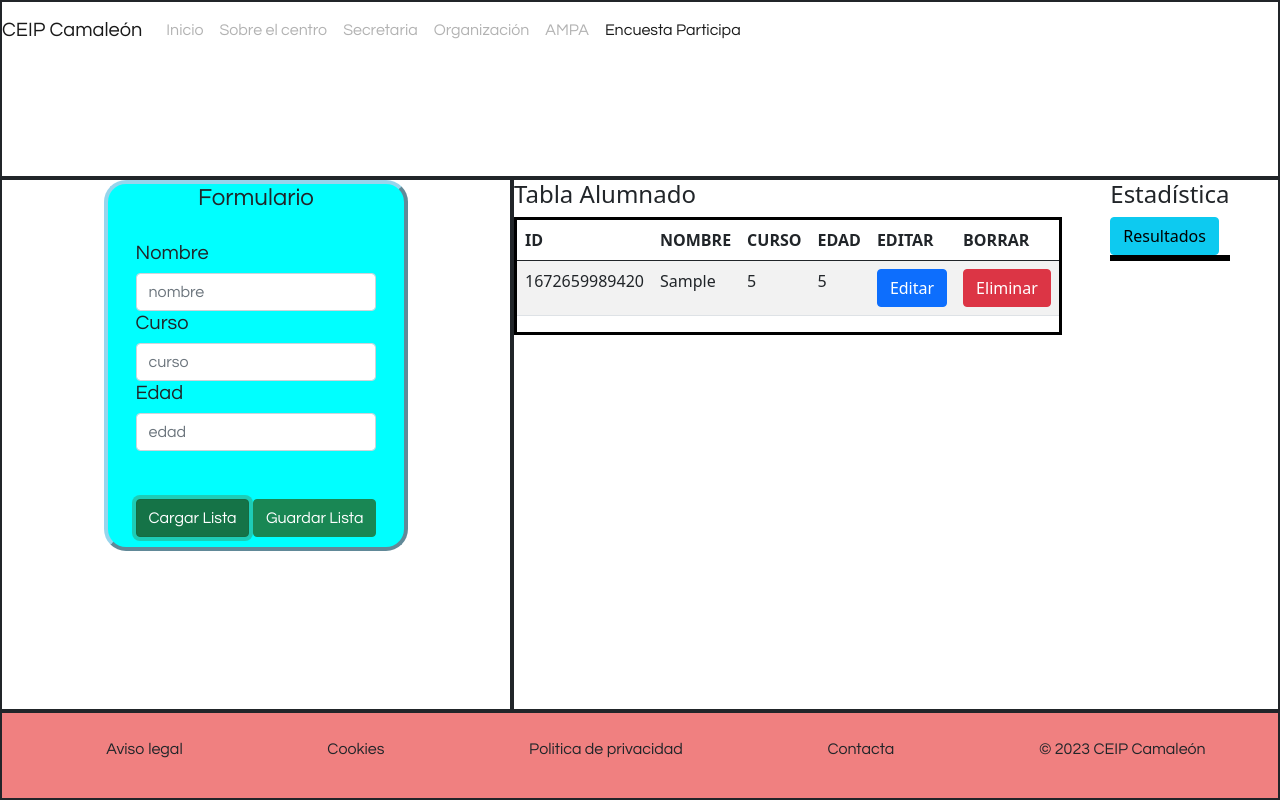
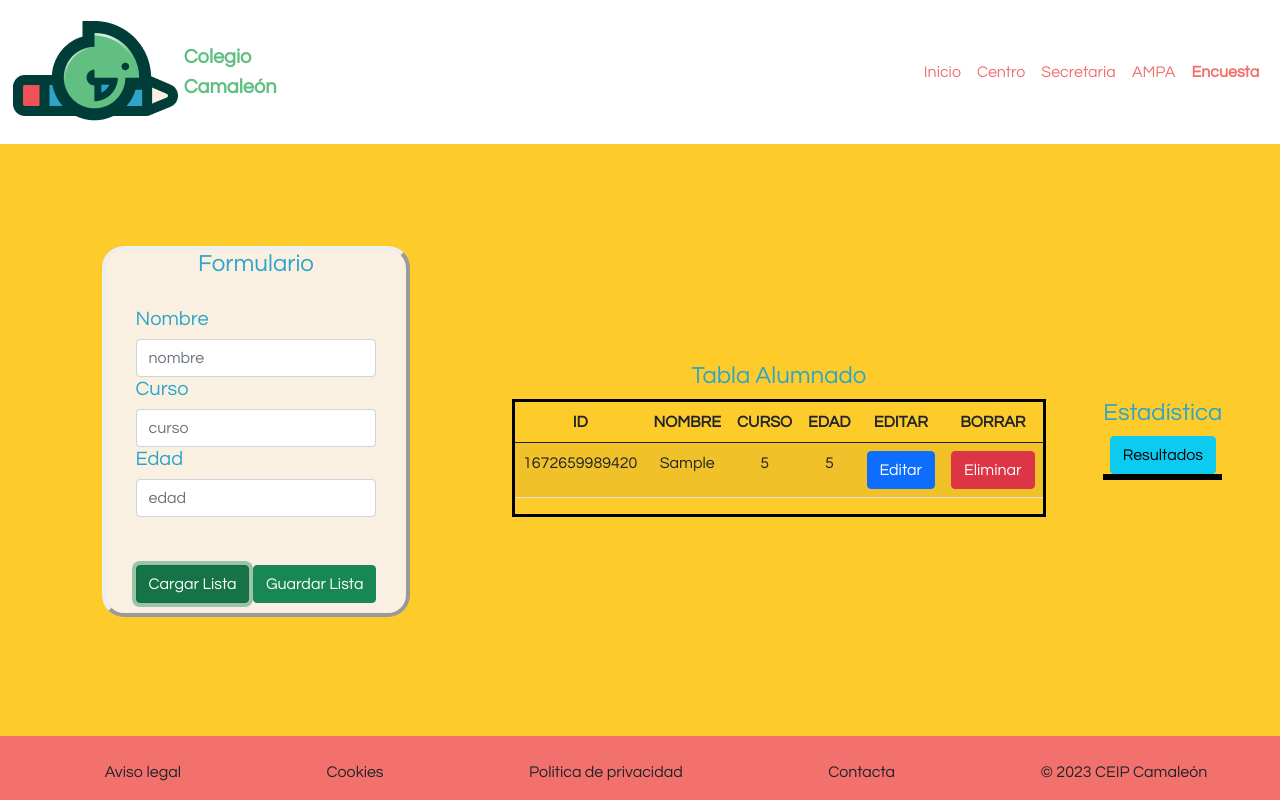
Before and after one commit to Rocio-Leiva/Formulario, a plain HTML site: page index.html in a window 1280 px wide. Both pictures are taken after typing "Sample", "5", "5" into the empty fields and a click on the button "Cargar Lista". Drawn offline with nearby package versions, Linux system fonts and the light colour scheme.

Commit message:
added style

```diff
--- a/index.html
+++ b/index.html
@@ -15,24 +15,22 @@
     <container class="page">
         <header>
 
-            <div class="imagen">
-                <!-- <img src="./camaleon.JPG" alt="camaleon" width="170rem" height="100rem"> -->
-            </div>
             <nav class="navbar navbar-expand-lg navbar-light bg-green navbar ">
-
-                <a class="navbar-brand" href="#">CEIP Camaleón</a>
+                <div class="imagen">
+                    <img src="./Logo.png" alt="camaleon">
+                </div>
+                <a class="navbar-brand" href="#" style="color: #61BF81;"><b>Colegio</b> <br><b>Camaleón</b> </a>
                 <button class="navbar-toggler" type="button" data-toggle="collapse" data-target="#navbarNavAltMarkup"
                     aria-controls="navbarNavAltMarkup" aria-expanded="false" aria-label="Toggle navigation">
                     <span class="navbar-toggler-icon"></span>
                 </button>
-                <div class="collapse navbar-collapse" id="navbarNavAltMarkup">
-                    <div class="navbar-nav ">
-                        <a class="nav-item nav-link disabled" href="#">Inicio</a>
-                        <a class="nav-item nav-link disabled" href="#">Sobre el centro</a>
-                        <a class="nav-item nav-link disabled" href="#">Secretaria</a>
-                        <a class="nav-item nav-link disabled" href="#">Organización</a>
-                        <a class="nav-item nav-link disabled" href="#">AMPA</a>
-                        <a class="nav-item nav-link active" href="#">Encuesta Participa </a>
+                <div class="collapse navbar-collapse pull-xs-right" id="navbarNavAltMarkup" >
+                    <div class="navbar-nav ms-auto">
+                        <a class="nav-item nav-link disabled" style="color: #F2716C;"href="#">Inicio</a>
+                        <a class="nav-item nav-link disabled" style="color: #F2716C;"href="#">Centro</a>
+                        <a class="nav-item nav-link disabled" style="color: #F2716C;"href="#">Secretaria</a>
+                        <a class="nav-item nav-link disabled" style="color: #F2716C;"href="#">AMPA</a>
+                        <a class="nav-item nav-link active" style="color: #F2716C;"href="#"><b>Encuesta</b> </a>
                     </div>
                 </div>
             </nav>
--- a/index.js
+++ b/index.js
@@ -81,7 +81,7 @@ function mostrarAlumnado() {
 
     let tabla = document.createElement('table');
     tabla.classList.add('table', 'table-striped');
-    tabla.setAttribute('id', 'lista');
+    tabla.setAttribute('id', 'lista', 'style: #2DA5CA');
 
     const tHead = document.createElement('thead')
 
--- a/style.css
+++ b/style.css
@@ -14,16 +14,17 @@ body,
 html {
     height: 100%;
     width: 100%;
-    /* padding: 1rem; */
-    /* background-color: #FEF2F2; */
+
 }
 
 header,
 main,
 aside,
 footer {
+    /*
+    border: solid .125rem; */
+    font-family: Questrial;
 
-    border: solid .125rem;
 }
 
 .page {
@@ -31,30 +32,18 @@ footer {
     height: 100%;
     width: 100%;
     grid-template-columns: 2fr 3fr;
-    grid-template-rows: 2fr 6fr 1fr;
-    /* gap: 1rem; */
-
+    grid-template-rows: 1fr 6fr 0.5fr;
 }
-
-
 
 header {
     grid-column: 1 / 4;
-    /* padding-left: 20%; */
-    /* background-color: lightseagreen; */
     font-family: Questrial;
+    margin: 1%;
 }
 
+main {
+    background-color: #FDCB2A;
 
-/* .imagen {
-    display: flex;
-    justify-content: center;
-} */
-
-
-main {
-    /* background-color: lightblue; */
-    font-family: Questrial;
 }
 
 .div-formulario {
@@ -62,7 +51,7 @@ main {
     flex-direction: column;
     justify-content: center;
     align-items: center;
-    background-color: aqua;
+    background-color: #F9F0E1;
     justify-items: center;
     margin-left: 20%;
     margin-right: 20%;
@@ -71,24 +60,38 @@ main {
     padding-bottom: 2%;
     border-width: 4px;
     border-style: outset;
-    border-color: #97D5EC;
     border-radius: 1.375rem;
-    font-family: Questrial;
+    color: #2DA5CA;
+    margin-top: 20%;
+}
 
-}
 
 aside {
     display: grid;
     grid-template-columns: 2fr 2fr;
     justify-items: center;
+    align-items: center;
     width: 100%;
     height: 100%;
     padding: 0%;
     margin: 0%;
+    background-color: #FDCB2A;
+    color: #2DA5CA;
+    text-align: center;
 
- }
+}
 
-.div-estadistica{
+.div-estadistica {
+    display: flex;
+    align-items: center;
+    justify-content: center;
+    flex-direction: column;
+    border: solid black;
+
+
+}
+
+.div-alumnado {
     display: flex;
     align-items: center;
     justify-content: center;
@@ -97,20 +100,10 @@ aside {
 
 }
 
-.div-alumnado{
-    display: flex;
-    align-items: center;
-    justify-content: center;
-    flex-direction: column;
-    border: solid black;
-}
-
-
-
 footer {
     grid-column: 1 / 4;
-    background-color: lightcoral;
-    font-family: Questrial;
+    background-color: #F2716C;
+
 }
 
 ul {
@@ -120,33 +113,9 @@ ul {
     align-items: center;
 
     flex-direction: row;
- }
+}
 
-hr{
+hr {
     width: 100%;
     height: .0625rem;
 }
-
-.btn-editar {
-    color: white;
-    text-decoration: none;
-    background-color: green;
-
- }
-
-.btn-editar a{
-    color: white;
-    text-decoration: none;
-    background-color: green;
-}
-
-.btn-eliminar {
-    color: white;
-    text-decoration: none;
-    background-color: red;
- }
-.btn-eliminar  a{
-        color: white;
-        text-decoration: none;
-        background-color: red;
-}
```
Also changed, not shown: Logo.png (added).
